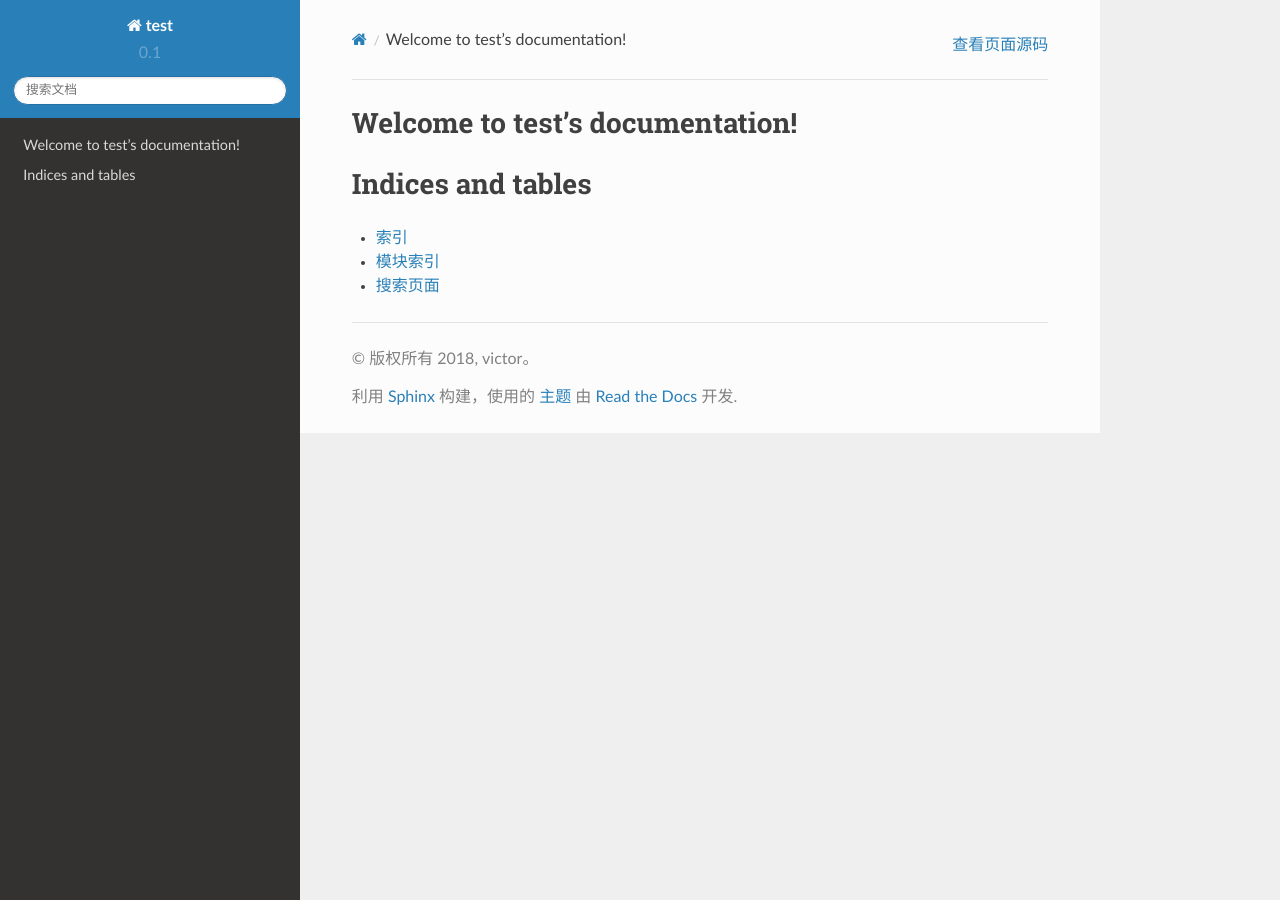
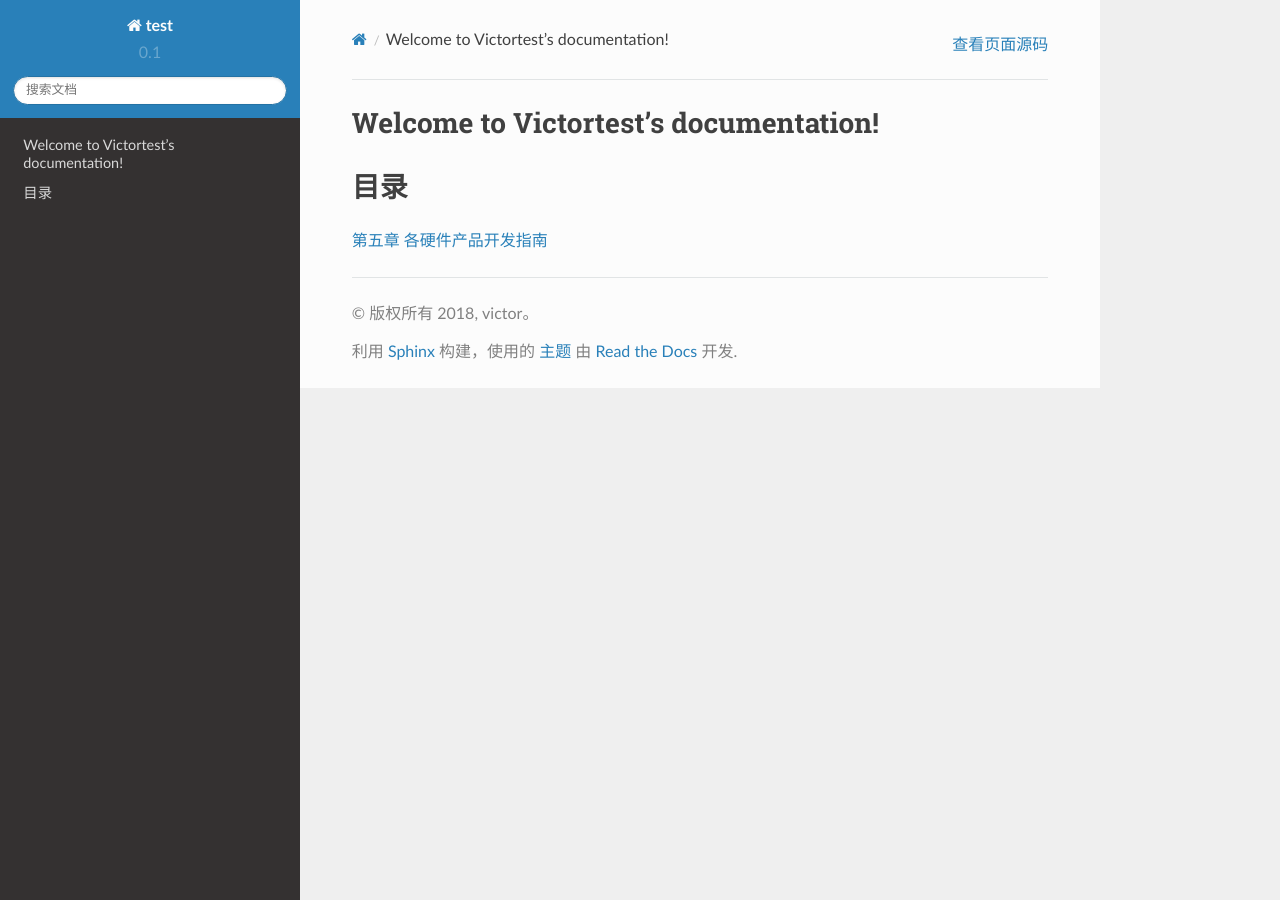
Before and after one commit to czanxi/test, a Sphinx documentation site: the page built from source/index.txt, in a window 1280 px wide. Built offline with Sphinx 7.4.7 and the Read the Docs theme 2.0.0, drawn with Linux system fonts in a browser that asks for light colours.

Commit message:
Update index.txt

```diff
--- a/source/index.txt
+++ b/source/index.txt
@@ -3,7 +3,7 @@
    You can adapt this file completely to your liking, but it should at least
    contain the root `toctree` directive.
 
-Welcome to test's documentation!
+Welcome to Victortest's documentation!
 ================================
 
 .. toctree::
@@ -12,9 +12,7 @@ Welcome to test's documentation!
 
 
 
-Indices and tables
+目录
 ==================
 
-* :ref:`genindex`
-* :ref:`modindex`
-* :ref:`search`
+:ref:`第五章 各硬件产品开发指南 <第五章 各硬件产品开发指南>`
```
